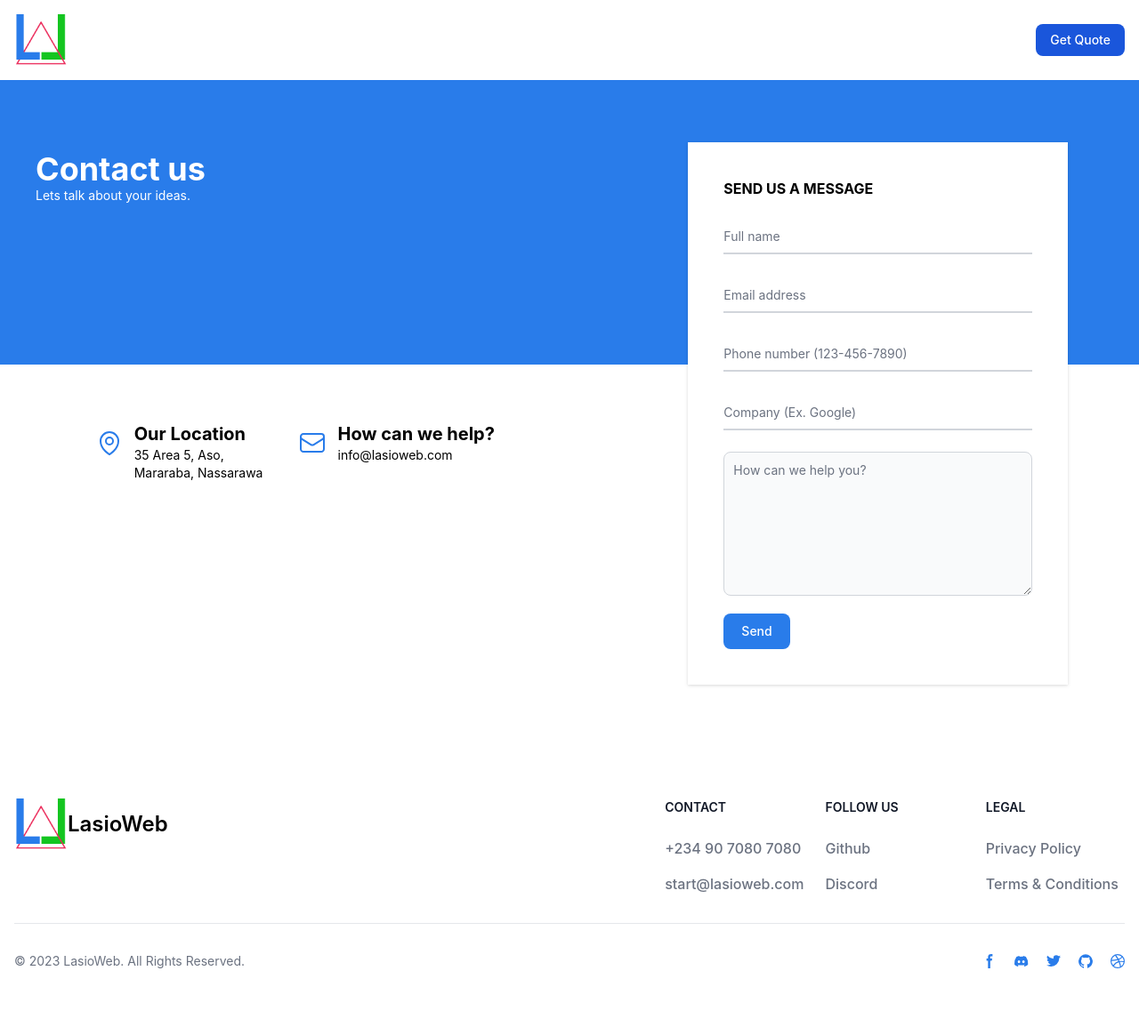
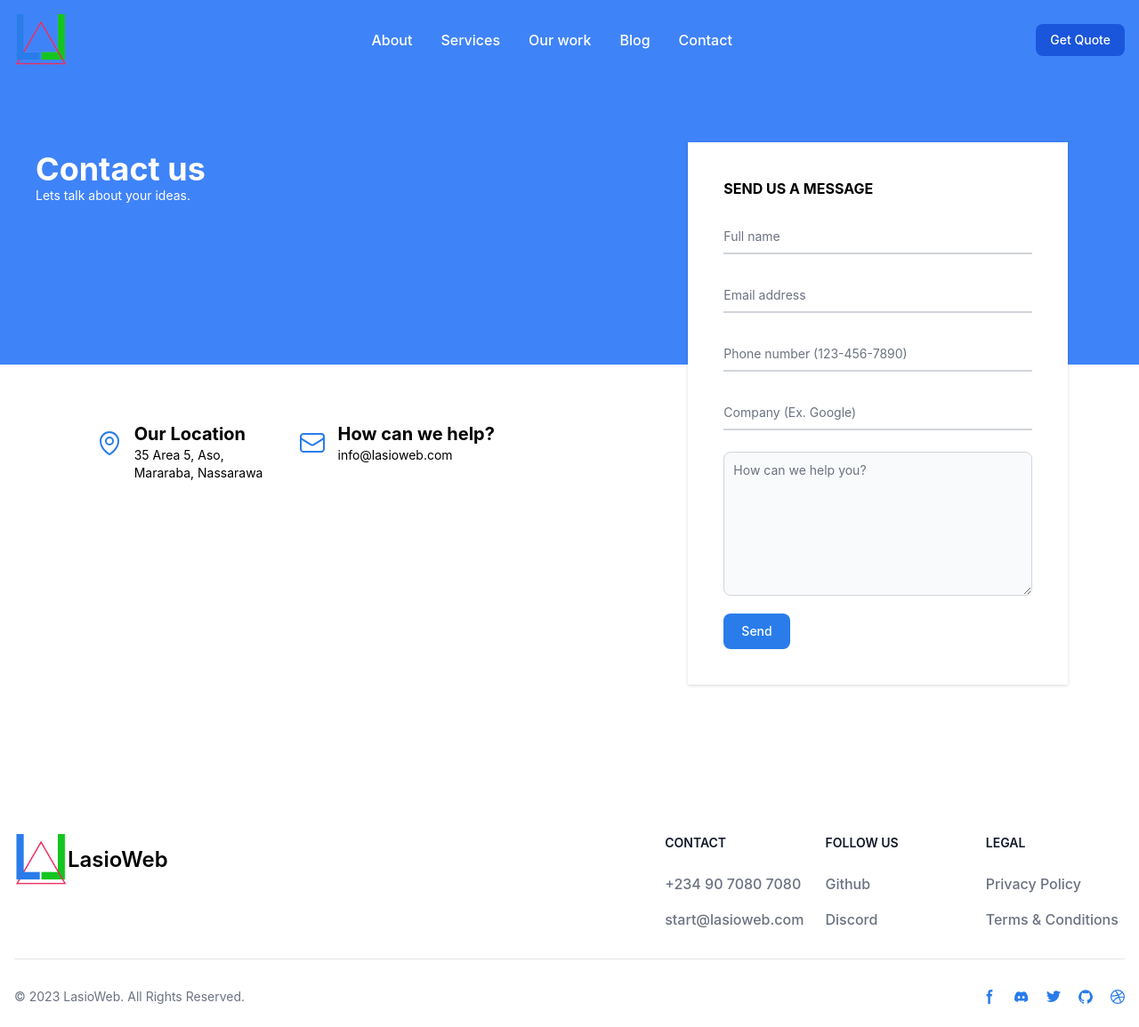
Before and after one commit to Doni6519/lasioweb-main, a Next.js app: page /contact in a window 1280 px wide. Shown: the whole page at 89% size. Before the commit the page ends 1115 px from the top, so only its background shows below. Built offline with nearby package versions, Linux system fonts and the light colour scheme.

Commit message:
18112023

```diff
--- a/app/contact/page.jsx
+++ b/app/contact/page.jsx
@@ -33,9 +33,9 @@ const contact = () => {
   };
   return (
     <div className="text-sm">
-      <Nav color="text-white hover:text-blue-500"/>
+      <Nav color="text-white hover:text-black" background="dark:bg-gray-900 w-full z-20 top-0 left-0 backdrop-filter text-base bg-blue-500"/>
 
-      <section className="contact_hero mt-0 p-10" id="send_message">
+      <section className="contact_hero bg-blue-500 mt-0 p-10" id="send_message">
         <h1 className="mt-10 text-4xl text-white font-bold">Contact us</h1>
         <p className="text-white">Lets talk about your ideas.</p>
         <section>
--- a/app/our_work/[our_work]/page.jsx
+++ b/app/our_work/[our_work]/page.jsx
@@ -5,15 +5,17 @@ const projects = await getProjects();
 import React from "react";
 import Image from "next/image";
 import Link from "next/link";
-
+import Nav from "@/components/Nav";
 export default async function Project({ params }) {
   const slug = params.our_work;
   const project = await getProject(slug);
   return (
     <div className="text-sm">
+      <Nav color="text-black hover:text-blue-500" />
       <section className="w-full mt-0 py-6 our_work_menu">
         <div className="flex justify-between w-5/6 m-auto">
           <div className="flex">
+            <Link href="/our_work">
               <svg
                 class="w-5 h-5 mt-2 me-3 text-gray-800 dark:text-white menu_border"
                 aria-hidden="true"
@@ -29,8 +31,9 @@ export default async function Project({ params }) {
                   d="M1 1h15M1 7h15M1 13h15"
                 />
               </svg>
+            </Link>
             <p className="stick mx-1"></p>
-            <div className="flex">
+            {/* <div className="flex">
               <svg
                 class="w-5 h-5 mt-2 mx-3 text-gray-800 dark:text-white"
                 aria-hidden="true"
@@ -61,7 +64,7 @@ export default async function Project({ params }) {
                   d="M1 5h12m0 0L9 1m4 4L9 9"
                 />
               </svg>
-            </div>
+            </div> */}
           </div>
           <div className="self-center text-2xl font-bold">{project.name}</div>
         </div>
--- a/app/our_work/page.jsx
+++ b/app/our_work/page.jsx
@@ -3,7 +3,7 @@
 import { getCategory, getProjects } from "../../sanity/sanity-utils";
 import Image from "next/image";
 import Link from "next/link";
-
+import Nav from "@/components/Nav";
 export default async function ourWork() {
   const categories = await getCategory();
   const projects = await getProjects();
@@ -58,6 +58,8 @@ export default async function ourWork() {
 
   return (
     <div className="text-sm">
+      <Nav color="text-white hover:text-blue-500"/>
+
       <div id="our_work_home" className="hero">
         <div id="hero_text">
           <h1 className="font-bold uppercase">website optimization</h1>
--- a/app/privacy-policy/page.jsx
+++ b/app/privacy-policy/page.jsx
@@ -1,9 +1,10 @@
 import Image from "next/image";
 import Link from "next/link";
-
+import Nav from "@/components/Nav";
 const privacy = () => {
   return (
     <div className="text-sm">
+      <Nav color="text-black hover:text-blue-500"/>
       <section className="w-5/6 flex flex-col md:flex-row justify-between items-center">
         <div className="me-5 align-middle order-last md:order-1 basis-2/4">
           <h1 className="text-4xl text-center mt-5 md:mt-0 uppercase">
@@ -59,7 +60,7 @@ const privacy = () => {
         <h1 className=" text-xl mt-7 mb-3">Contact Us</h1>
         <p>
           If you have any questions about this Privacy Policy, please
-          <Link href="/contact" className="text-blue-700">contact us</Link>.
+          <Link href="/contact" className="text-blue-700"> contact us</Link>.
         </p>
       </section>
     </div>
--- a/app/terms-and-conditions/page.jsx
+++ b/app/terms-and-conditions/page.jsx
@@ -1,9 +1,10 @@
 import Image from "next/image";
 import Link from "next/link";
-
+import Nav from "@/components/Nav";
 const privacy = () => {
   return (
     <div className="text-sm">
+      <Nav color="text-black hover:text-blue-500"/>
       <section className="w-5/6 flex flex-col md:flex-row justify-between items-center">
         <div className="me-5 align-middle order-last md:order-1 basis-2/4">
           <h1 className="text-4xl text-center mt-5 md:mt-0 uppercase">T & C</h1>
--- a/components/Footer.jsx
+++ b/components/Footer.jsx
@@ -3,7 +3,7 @@ import Link from "next/link";
 
 const Footer = () => {
   return (
-    <footer class="bg-white dark:bg-gray-900">
+    <footer class="bg-white dark:bg-gray-900 mt-10">
       <div class="mx-auto w-full max-w-screen-xl p-4 py-6 lg:py-8">
         <div class="md:flex md:justify-between">
           <div class="mb-6 md:mb-0">
--- a/components/Nav.jsx
+++ b/components/Nav.jsx
@@ -4,7 +4,7 @@ import { useEffect } from "react";
 import Link from "next/link";
 import Image from "next/image";
 
-const Nav = ({color}) => {
+const Nav = ({color,background}) => {
   function handleClick(){
     document.getElementById("sub_nav").style.display = "none";
     document.getElementById("body").style.overflow = "scroll";
@@ -14,7 +14,7 @@ const Nav = ({color}) => {
     document.getElementById("body").style.overflow = "hidden";
   }
   return (
-    <nav className="dark:bg-gray-900 w-full z-20 top-0 left-0 backdrop-filter">
+    <nav className={background}>
       <div className="sub_nav hidden bg-gradient-to-b from-stone-100 via-stone-100 to-teal-200"  id="sub_nav">
         <div className="flex justify-between m-4">
           <Link href="/" className="flex flex-center gap-2">
--- a/styles/globals.css
+++ b/styles/globals.css
@@ -349,7 +349,6 @@ button[type="submit"]{
 /* CONTACT START */
 
 .contact_hero{
-    background-color: var(--primary);
     height: 40vh;
 
 }
@@ -381,7 +380,7 @@ button[type="submit"]{
 
 #our_work_home{
     background-image: url("/assets/images/background-img/our-work-bg.png");
-    height: 85vh;
+    height: 100vh;
     width: 100%;
     background-repeat: no-repeat;
     background-size: cover;
```
Lines whose indentation alone changed are shown as unchanged.
